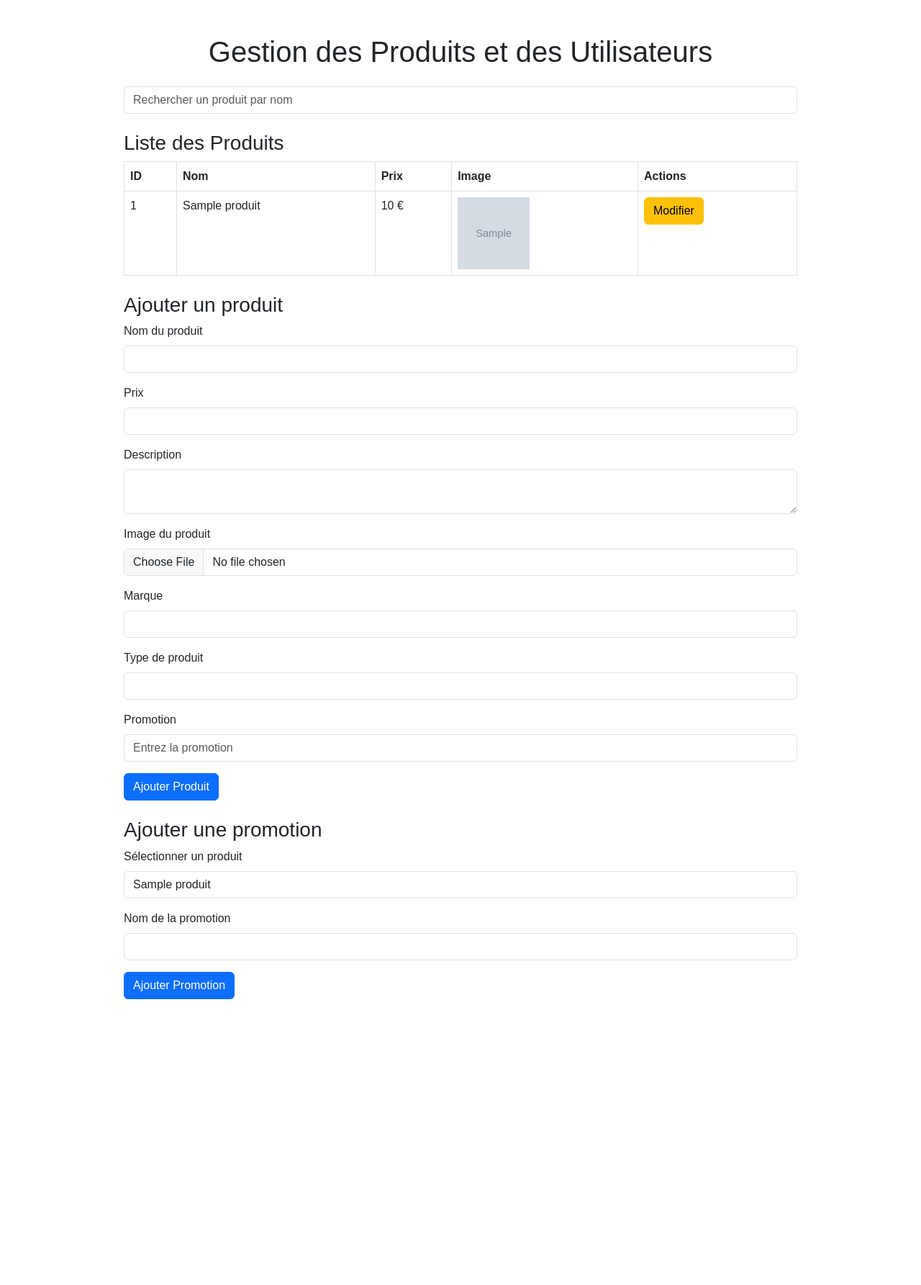
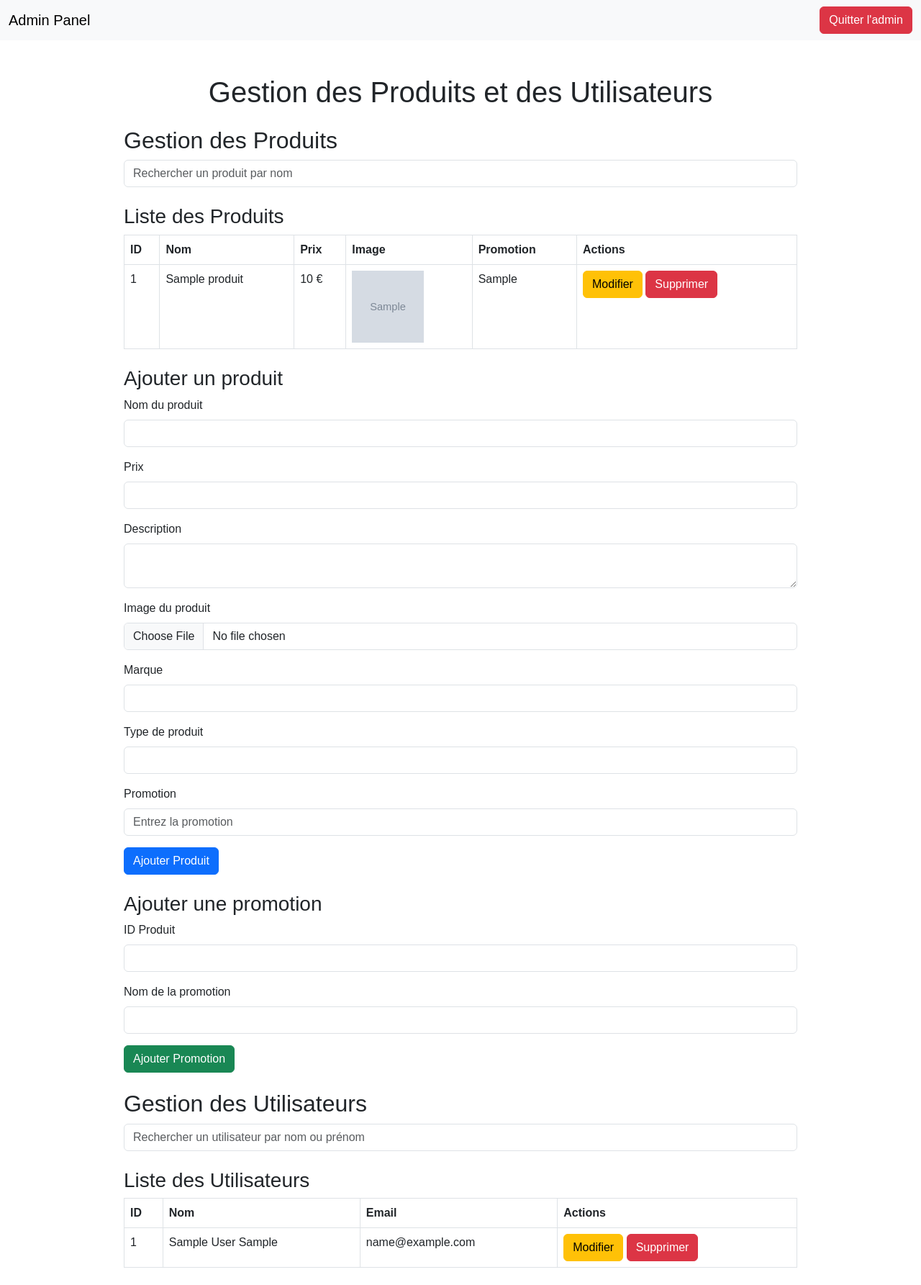
Before and after one commit to jennaram/siteEcommercePHP, a PHP site: page /admin.php in a window 1280 px wide. Shown: the whole page at 72% size. Before the commit the page ends 1388 px from the top, so only its background shows below. Run offline with PHP 8.4, Linux system fonts and the light colour scheme; the visitor is signed in with stand-in values (Sample User, id 1); tables that the repository leaves empty or names only in its code hold one stand-in row (values such as "Sample post"); grey boxes marked "Sample" are stand-in pictures.

Commit message:
realisation page admin amelioré 3,tout marche

```diff
--- a/admin.php
+++ b/admin.php
@@ -9,7 +9,10 @@ if (!isset($_SESSION['admin']) || $_SESSION['admin'] !== 1) {
 
 include 'db.php'; // Inclure le fichier de connexion à la base de données
 
-// Recherche des produits
+// Initialiser la connexion à la base de données
+$pdo = getDBConnection();
+
+// Gestion des produits
 $produits = [];
 $searchProduit = '';
 if (isset($_POST['search_produit'])) {
@@ -21,20 +24,6 @@ if (isset($_POST['search_produit'])) {
     $stmt = $pdo->prepare("SELECT * FROM produits LIMIT 10");
     $stmt->execute();
     $produits = $stmt->fetchAll(PDO::FETCH_ASSOC);
-}
-
-// Recherche des utilisateurs
-$users = [];
-$searchUser = '';
-if (isset($_POST['search_user'])) {
-    $searchUser = $_POST['search_user'];
-    $stmt = $pdo->prepare("SELECT * FROM users WHERE nom LIKE :nom OR prenom LIKE :prenom LIMIT 10");
-    $stmt->execute([':nom' => '%' . $searchUser . '%', ':prenom' => '%' . $searchUser . '%']);
-    $users = $stmt->fetchAll(PDO::FETCH_ASSOC);
-} else {
-    $stmt = $pdo->prepare("SELECT * FROM users LIMIT 10");
-    $stmt->execute();
-    $users = $stmt->fetchAll(PDO::FETCH_ASSOC);
 }
 
 // Ajouter un produit
@@ -49,7 +38,8 @@ if ($_SERVER['REQUEST_METHOD'] === 'POST' && isset($_POST['add_product'])) {
     $promos = $_POST['promos'] ?? '';
 
     if ($tmp_image) {
-        $image_path = 'uploads/' . $image;
+        // Utiliser le dossier 'images/'
+        $image_path = 'images/' . $image;
         move_uploaded_file($tmp_image, $image_path);
     } else {
         $image_path = '';
@@ -72,24 +62,52 @@ if ($_SERVER['REQUEST_METHOD'] === 'POST' && isset($_POST['add_product'])) {
     $message = "Produit ajouté avec succès!";
 }
 
+// Supprimer un produit
+if (isset($_GET['delete_product'])) {
+    $id_produit = $_GET['delete_product'];
+    $stmt = $pdo->prepare("DELETE FROM produits WHERE id_produits = :id_produit");
+    $stmt->execute([':id_produit' => $id_produit]);
+    header("Location: admin.php"); // Recharger la page après suppression
+    exit();
+}
+
+// Gestion des utilisateurs
+$users = [];
+$searchUser = '';
+if (isset($_POST['search_user'])) {
+    $searchUser = $_POST['search_user'];
+    $stmt = $pdo->prepare("SELECT * FROM users WHERE nom LIKE :nom OR prenom LIKE :prenom LIMIT 10");
+    $stmt->execute([':nom' => '%' . $searchUser . '%', ':prenom' => '%' . $searchUser . '%']);
+    $users = $stmt->fetchAll(PDO::FETCH_ASSOC);
+} else {
+    $stmt = $pdo->prepare("SELECT * FROM users LIMIT 10");
+    $stmt->execute();
+    $users = $stmt->fetchAll(PDO::FETCH_ASSOC);
+}
+
+// Supprimer un utilisateur
+if (isset($_GET['delete_user'])) {
+    $id_user = $_GET['delete_user'];
+    $stmt = $pdo->prepare("DELETE FROM users WHERE id_users = :id_user");
+    $stmt->execute([':id_user' => $id_user]);
+    header("Location: admin.php"); // Recharger la page après suppression
+    exit();
+}
+
 // Ajouter une promotion
 if ($_SERVER['REQUEST_METHOD'] === 'POST' && isset($_POST['add_promo'])) {
     $id_produit = $_POST['id_produit'] ?? '';
     $nom_promo = $_POST['nom_promo'] ?? '';
 
-    // Insertion de la promotion
-    $stmt = $pdo->prepare("
-        UPDATE produits SET promos = :nom_promo WHERE id_produits = :id_produit
-    ");
+    // Mise à jour de la promotion
+    $stmt = $pdo->prepare("UPDATE produits SET promos = :nom_promo WHERE id_produits = :id_produit");
     $stmt->execute([
         ':nom_promo' => $nom_promo,
         ':id_produit' => $id_produit,
     ]);
     $messagePromo = "Promotion ajoutée avec succès!";
 }
-
 ?>
-
 <!DOCTYPE html>
 <html lang="fr" data-bs-theme="light">
 <head>
@@ -100,14 +118,35 @@ if ($_SERVER['REQUEST_METHOD'] === 'POST' && isset($_POST['add_promo'])) {
     <link rel="stylesheet" href="style.css">
 </head>
 <body>
+    <!-- Barre de navigation avec bouton de déconnexion -->
+    <nav class="navbar navbar-expand-lg navbar-light bg-light">
+        <div class="container-fluid">
+            <a class="navbar-brand" href="#">Admin Panel</a>
+            <button class="navbar-toggler" type="button" data-bs-toggle="collapse" data-bs-target="#navbarNav" aria-controls="navbarNav" aria-expanded="false" aria-label="Toggle navigation">
+                <span class="navbar-toggler-icon"></span>
+            </button>
+            <div class="collapse navbar-collapse" id="navbarNav">
+                <ul class="navbar-nav ms-auto">
+                    <li class="nav-item">
+                        <a class="btn btn-danger" href="index.php">Quitter l'admin</a>
+                    </li>
+                </ul>
+            </div>
+        </div>
+    </nav>
+
     <div class="container my-5">
         <h1 class="text-center mb-4">Gestion des Produits et des Utilisateurs</h1>
+
+        <!-- Section Gestion des Produits -->
+        <h2>Gestion des Produits</h2>
 
         <!-- Barre de recherche pour les produits -->
         <form method="POST" action="admin.php" class="mb-4">
             <input type="text" name="search_produit" class="form-control" placeholder="Rechercher un produit par nom" value="<?= $searchProduit ?>">
         </form>
 
+        <!-- Liste des Produits -->
         <h3>Liste des Produits</h3>
         <table class="table table-bordered mb-4">
             <thead>
@@ -116,6 +155,7 @@ if ($_SERVER['REQUEST_METHOD'] === 'POST' && isset($_POST['add_promo'])) {
                     <th>Nom</th>
                     <th>Prix</th>
                     <th>Image</th>
+                    <th>Promotion</th>
                     <th>Actions</th>
                 </tr>
             </thead>
@@ -126,17 +166,16 @@ if ($_SERVER['REQUEST_METHOD'] === 'POST' && isset($_POST['add_promo'])) {
                         <td><?= $produit['nom'] ?></td>
                         <td><?= $produit['prix'] ?> €</td>
                         <td>
-                            <?php if ($produit['images']) : ?>
-                                <img src="<?= $produit['images'] ?>" alt="Image" style="width: 100px; height: 100px;">
+                            <?php if (!empty($produit['images'])) : ?>
+                                <img src="images/<?= $produit['images'] ?>" alt="Image du produit" style="width: 100px; height: 100px;">
                             <?php else : ?>
-                                <p>Aucune image</p>
+                                <p>Aucune image disponible</p>
                             <?php endif; ?>
                         </td>
+                        <td><?= $produit['promos'] ?? 'Aucune' ?></td>
                         <td>
-                            <form method="POST" action="admin_modifier_produit.php">
-                                <input type="hidden" name="id_produit" value="<?= $produit['id_produits'] ?>">
-                                <button type="submit" class="btn btn-warning">Modifier</button>
-                            </form>
+                            <a href="admin_modifier_produit.php?id=<?= $produit['id_produits'] ?>" class="btn btn-warning">Modifier</a>
+                            <a href="admin.php?delete_product=<?= $produit['id_produits'] ?>" class="btn btn-danger" onclick="return confirm('Êtes-vous sûr de vouloir supprimer ce produit ?')">Supprimer</a>
                         </td>
                     </tr>
                 <?php endforeach; ?>
@@ -189,22 +228,49 @@ if ($_SERVER['REQUEST_METHOD'] === 'POST' && isset($_POST['add_promo'])) {
         <form method="POST" action="admin.php" class="mb-4">
             <input type="hidden" name="add_promo" value="1">
             <div class="mb-3">
-                <label for="id_produit" class="form-label">Sélectionner un produit</label>
-                <select name="id_produit" class="form-control" required>
-                    <?php foreach ($produits as $produit) : ?>
-                        <option value="<?= $produit['id_produits'] ?>"><?= $produit['nom'] ?></option>
-                    <?php endforeach; ?>
-                </select>
+                <label for="id_produit" class="form-label">ID Produit</label>
+                <input type="number" name="id_produit" class="form-control" required>
             </div>
             <div class="mb-3">
                 <label for="nom_promo" class="form-label">Nom de la promotion</label>
                 <input type="text" name="nom_promo" class="form-control" required>
             </div>
-            <button type="submit" class="btn btn-primary">Ajouter Promotion</button>
+            <button type="submit" class="btn btn-success">Ajouter Promotion</button>
         </form>
 
+        <!-- Section Gestion des Utilisateurs -->
+        <h2>Gestion des Utilisateurs</h2>
+
+        <!-- Barre de recherche pour les utilisateurs -->
+        <form method="POST" action="admin.php" class="mb-4">
+            <input type="text" name="search_user" class="form-control" placeholder="Rechercher un utilisateur par nom ou prénom" value="<?= $searchUser ?>">
+        </form>
+
+        <!-- Liste des Utilisateurs -->
+        <h3>Liste des Utilisateurs</h3>
+        <table class="table table-bordered mb-4">
+            <thead>
+                <tr>
+                    <th>ID</th>
+                    <th>Nom</th>
+                    <th>Email</th>
+                    <th>Actions</th>
+                </tr>
+            </thead>
+            <tbody>
+                <?php foreach ($users as $user) : ?>
+                    <tr>
+                        <td><?= $user['id_users'] ?></td>
+                        <td><?= $user['nom'] ?> <?= $user['prenom'] ?></td>
+                        <td><?= $user['email'] ?></td>
+                        <td>
+                            <a href="admin_modifier_user.php?id=<?= $user['id_users'] ?>" class="btn btn-warning">Modifier</a>
+                            <a href="admin.php?delete_user=<?= $user['id_users'] ?>" class="btn btn-danger" onclick="return confirm('Êtes-vous sûr de vouloir supprimer cet utilisateur ?')">Supprimer</a>
+                        </td>
+                    </tr>
+                <?php endforeach; ?>
+            </tbody>
+        </table>
     </div>
-
-    <script src="https://cdn.jsdelivr.net/npm/bootstrap@5.3.0/dist/js/bootstrap.bundle.min.js"></script>
 </body>
 </html>
--- a/db.php
+++ b/db.php
@@ -1,14 +1,16 @@
 <?php
-// Connexion à la base de données
-$host = 'localhost';  // Nom d'hôte
-$dbname = 'techpulse2';  // Nom de la base de données
-$username = 'root';  // Nom d'utilisateur
-$password = '';  // Mot de passe
+function getDBConnection() {
+    $host = 'localhost'; // Adresse du serveur de base de données
+    $dbname = 'techpulse2'; // Nom de la base de données
+    $username = 'root'; // Nom d'utilisateur de la base de données
+    $password = ''; // Mot de passe de la base de données
 
-try {
-    $pdo = new PDO("mysql:host=$host;dbname=$dbname", $username, $password);
-    $pdo->setAttribute(PDO::ATTR_ERRMODE, PDO::ERRMODE_EXCEPTION);  // Gérer les erreurs de connexion
-} catch (PDOException $e) {
-    die("Erreur de connexion à la base de données : " . $e->getMessage());
+    try {
+        $pdo = new PDO("mysql:host=$host;dbname=$dbname;charset=utf8", $username, $password);
+        $pdo->setAttribute(PDO::ATTR_ERRMODE, PDO::ERRMODE_EXCEPTION);
+        return $pdo;
+    } catch (PDOException $e) {
+        die("Erreur de connexion à la base de données : " . $e->getMessage());
+    }
 }
 ?>
```
